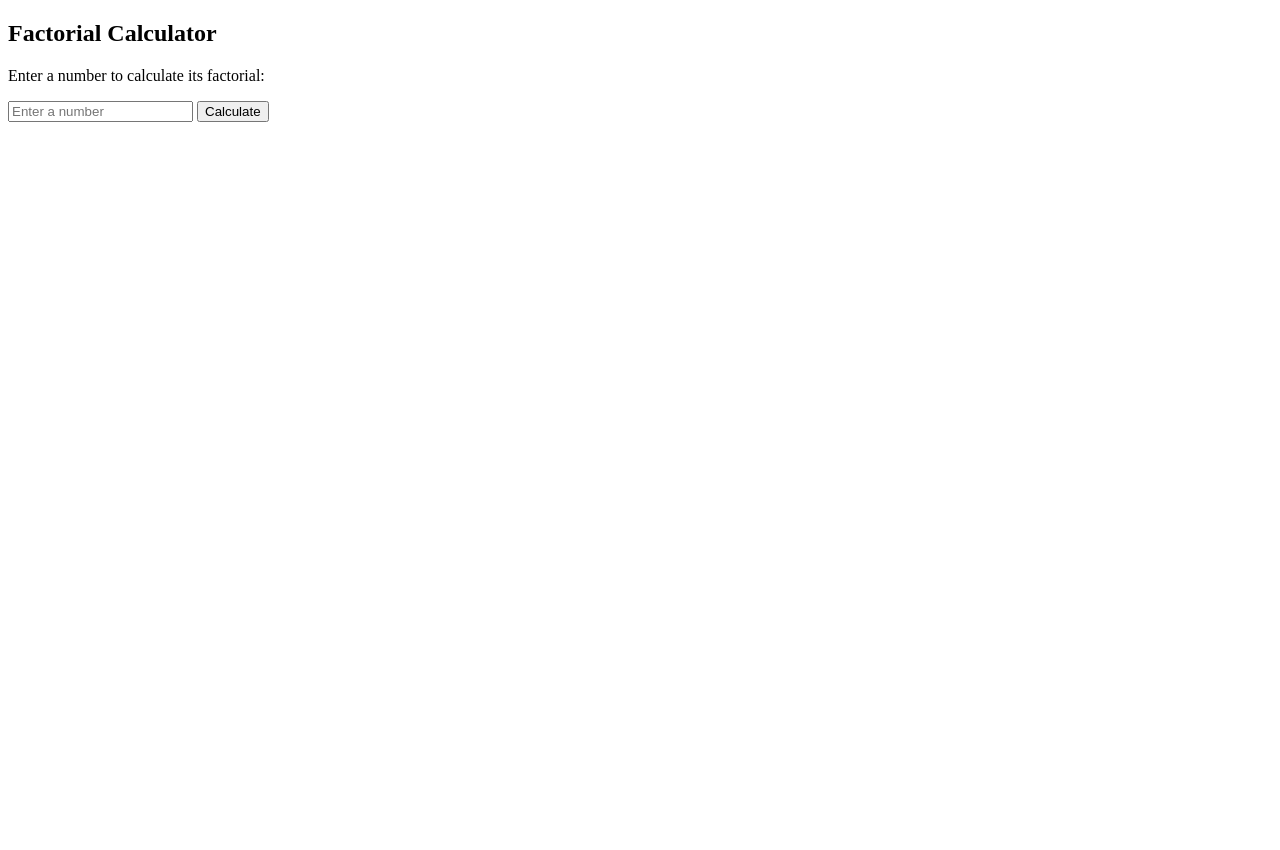
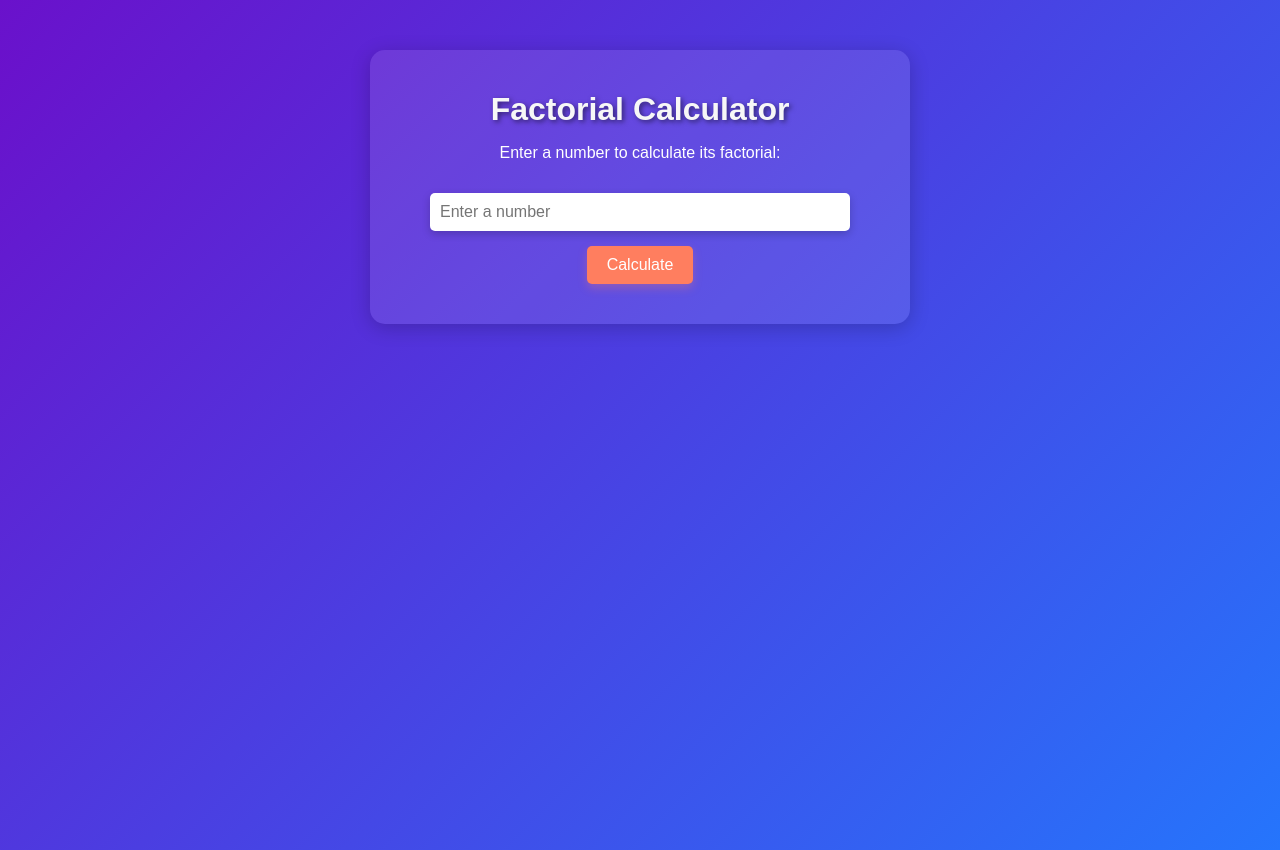
Before and after one commit to SamyamRimal/JavaScript, a plain HTML site: page index.html in a window 1280 px wide. Before the commit the page ends 800 px from the top, so only its background shows below. Drawn offline with Linux system fonts and the light colour scheme.

Commit message:
Factorial of Numbers

```diff
--- a/index.html
+++ b/index.html
@@ -4,13 +4,16 @@
     <meta charset="UTF-8">
     <meta name="viewport" content="width=device-width, initial-scale=1.0">
     <title>Factorial Calculator</title>
+    <link rel="stylesheet" href="styles.css">
 </head>
 <body>
-    <h2>Factorial Calculator</h2>
-    <p>Enter a number to calculate its factorial:</p>
-    <input type="number" id="numberInput" placeholder="Enter a number">
-    <button onclick="calculateFactorial()">Calculate</button>
-    <p id="result"></p>
+    <div class="container">
+        <h1>Factorial Calculator</h1>
+        <p>Enter a number to calculate its factorial:</p>
+        <input type="number" id="numberInput" placeholder="Enter a number" class="input-box">
+        <button onclick="calculateFactorial()" class="button">Calculate</button>
+        <p id="result" class="result"></p>
+    </div>
 
     <script src="script.js"></script>
 </body>
--- a/script.js
+++ b/script.js
@@ -1,7 +1,9 @@
 function calculateFactorial() {
     const number = parseInt(document.getElementById('numberInput').value);
+    const resultElement = document.getElementById('result');
+
     if (isNaN(number) || number < 0) {
-        document.getElementById('result').textContent = "Please enter a non-negative integer.";
+        resultElement.textContent = "Please enter a non-negative integer.";
         return;
     }
 
@@ -10,5 +12,5 @@ function calculateFactorial() {
         factorial *= i;
     }
 
-    document.getElementById('result').textContent = `The factorial of ${number} is ${factorial}.`;
+    resultElement.textContent = `The factorial of ${number} is ${factorial}.`;
 }
--- /dev/null
+++ b/styles.css
@@ -0,0 +1,82 @@
+/* General Reset */
+body, html {
+    margin: 0;
+    padding: 0;
+    font-family: 'Arial', sans-serif;
+    background: linear-gradient(135deg, #6a11cb, #2575fc);
+    color: #fff;
+    height: 100%;
+}
+
+/* Centering the Content */
+.container {
+    max-width: 500px;
+    margin: 50px auto;
+    padding: 20px;
+    text-align: center;
+    background: rgba(255, 255, 255, 0.1);
+    border-radius: 15px;
+    box-shadow: 0 4px 20px rgba(0, 0, 0, 0.2);
+}
+
+/* Title Styling */
+h1 {
+    font-size: 2rem;
+    margin-bottom: 10px;
+    color: #f7f7f7;
+    text-shadow: 2px 2px 5px rgba(0, 0, 0, 0.5);
+}
+
+/* Input Box */
+.input-box {
+    width: 80%;
+    padding: 10px;
+    margin: 15px 0;
+    border: none;
+    border-radius: 5px;
+    font-size: 1rem;
+    outline: none;
+    box-shadow: 0 3px 8px rgba(0, 0, 0, 0.2);
+}
+
+/* Button Styling */
+.button {
+    background-color: #ff7e5f;
+    color: white;
+    padding: 10px 20px;
+    font-size: 1rem;
+    border: none;
+    border-radius: 5px;
+    cursor: pointer;
+    transition: all 0.3s ease;
+    box-shadow: 0 4px 10px rgba(255, 126, 95, 0.3);
+}
+
+.button:hover {
+    background-color: #feb47b;
+    box-shadow: 0 6px 15px rgba(255, 126, 95, 0.5);
+}
+
+/* Result Text */
+.result {
+    margin-top: 20px;
+    font-size: 1.2rem;
+    font-weight: bold;
+    text-shadow: 1px 1px 3px rgba(0, 0, 0, 0.5);
+}
+
+/* Responsive Design */
+@media (max-width: 600px) {
+    .container {
+        width: 90%;
+        padding: 15px;
+    }
+
+    h1 {
+        font-size: 1.8rem;
+    }
+
+    .input-box {
+        width: 100%;
+    }
+}
```
